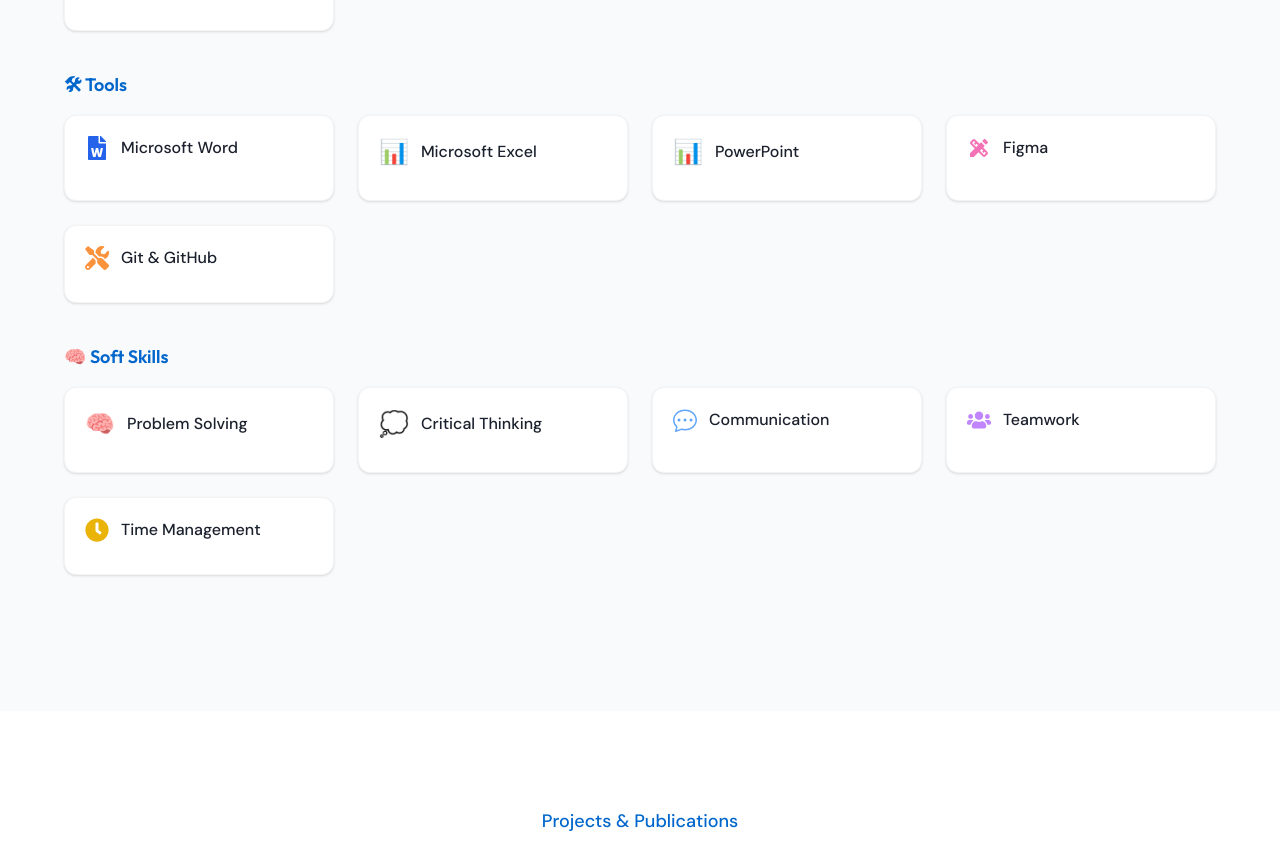
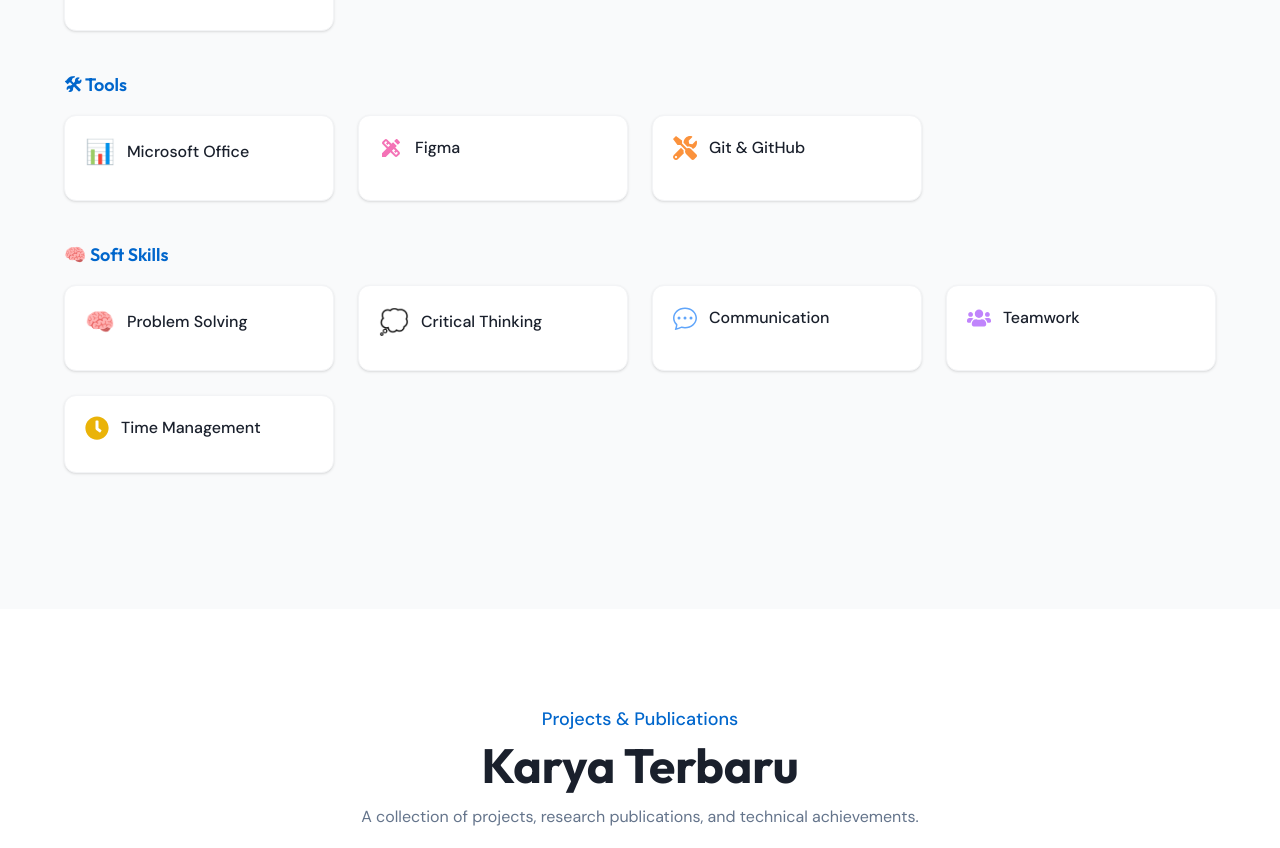
Before and after one commit to qilaa1/Website-Portofolio-Aqiilah, a React (Vite) app in the folder Frontend/: page / in a window 1280 px wide. Shown: the part 1693-2541 px from the top of the page. Built offline with nearby package versions, Linux system fonts and the light colour scheme.

Commit message:
delete tools unnecessary

```diff
--- a/Frontend/src/components/About.tsx
+++ b/Frontend/src/components/About.tsx
@@ -30,9 +30,7 @@ export default function About() {
     devops: <FaTools className="text-orange-400 text-2xl" />,
 
     // ✅ MICROSOFT (pakai alternatif)
-    word: <FaFileWord className="text-blue-600 text-2xl" />,
-    excel: <span className="text-2xl">📊</span>,
-    ppt: <span className="text-2xl">📊</span>,
+    office: <span className="text-2xl">📊</span>,
 
     // SOFT
     brain: <span className="text-2xl">🧠</span>,
--- a/Frontend/src/data/portfolio.ts
+++ b/Frontend/src/data/portfolio.ts
@@ -47,9 +47,7 @@ export const skills: SkillGroup = {
   ],
 
   tools: [
-    { name: 'Microsoft Word', icon: 'word' },
-    { name: 'Microsoft Excel', icon: 'excel' },
-    { name: 'PowerPoint', icon: 'ppt' },
+    { name: 'Microsoft Office', icon: 'office' },
     { name: 'Figma', icon: 'design' },
     { name: 'Git & GitHub', icon: 'devops' },
   ],
```
